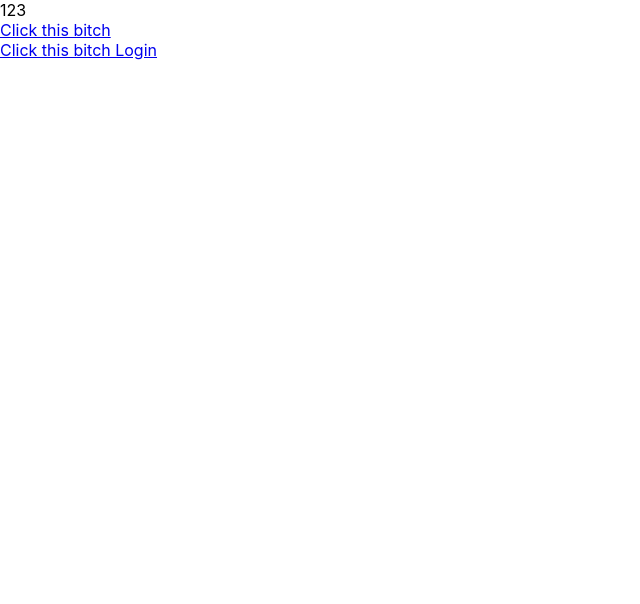
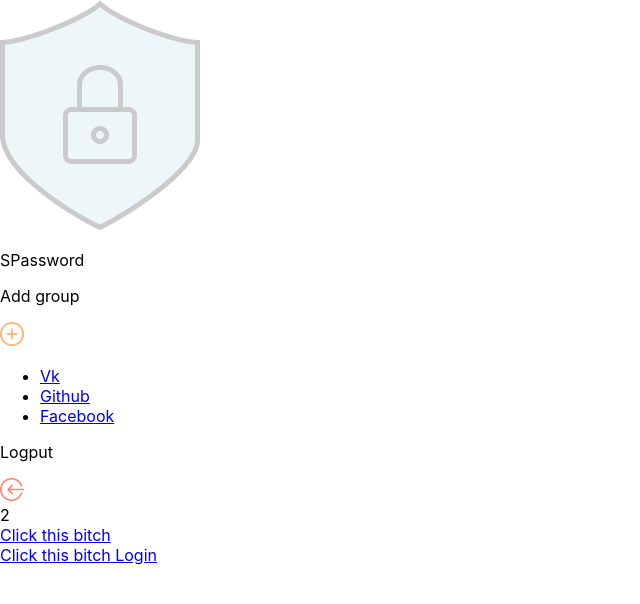
Before and after one commit to AlexandrVinogradov/SPassword-React-Redux, a React (Create React App) app: page /main in a window 1280 px wide. Shown: the top 604 px of the page, without its empty margins (0-640 px from the left). Built offline with nearby package versions, Linux system fonts and the light colour scheme.

Commit message:
start layout of main component

```diff
--- a/src/Main/Main.jsx
+++ b/src/Main/Main.jsx
@@ -1,8 +1,35 @@
 import React from 'react'
 import style from './Main.module.scss'
+import shield from '../img/shield.png'
+import plus from '../img/Icon-plus.png'
+import arrow from '../img/icon-arrow.png'
+import NavListbar from './NavListbar/NavListbar'
 
 const Main = () => {
-  return <div className={style.Main}>123</div>
+  return (
+    <main className={style.Main}>
+      <section>
+        <div>
+          <img src={shield} alt="SPassword logo" />
+          <p>SPassword</p>
+        </div>
+
+        <div>
+          <p>Add group</p>
+          <img src={plus} alt="SPassword logo" />
+        </div>
+
+        <NavListbar />
+
+        <div>
+          <p>Logput</p>
+          <img src={arrow} alt="SPassword logo" />
+        </div>
+      </section>
+
+      <section>2</section>
+    </main>
+  )
 }
 
 export default Main
--- /dev/null
+++ b/src/Main/NavListbar/NavListbar.jsx
@@ -0,0 +1,35 @@
+import React from 'react'
+import { NavLink } from 'react-router-dom'
+import style from './NavListbar.module.scss'
+
+const NavListbar = () => {
+  return (
+    <nav>
+      <ul>
+        <li>
+          <NavLink to="/main" activeClassName={style.active} className={style.a}>
+            <div className={style.name} data-text={style.home}>
+              Vk
+            </div>
+          </NavLink>
+        </li>
+        <li>
+          <NavLink to="/main" activeClassName={style.active} className={style.a}>
+            <div className={style.name} data-text={style.home}>
+              Github
+            </div>
+          </NavLink>
+        </li>
+        <li>
+          <NavLink to="/main" activeClassName={style.active} className={style.a}>
+            <div className={style.name} data-text={style.home}>
+              Facebook
+            </div>
+          </NavLink>
+        </li>
+      </ul>
+    </nav>
+  )
+}
+
+export default NavListbar
```
Also changed, not shown: src/Main/NavListbar/NavListbar.module.scss (added), src/img/Icon-plus.png (added), src/img/icon-arrow.png (added).
